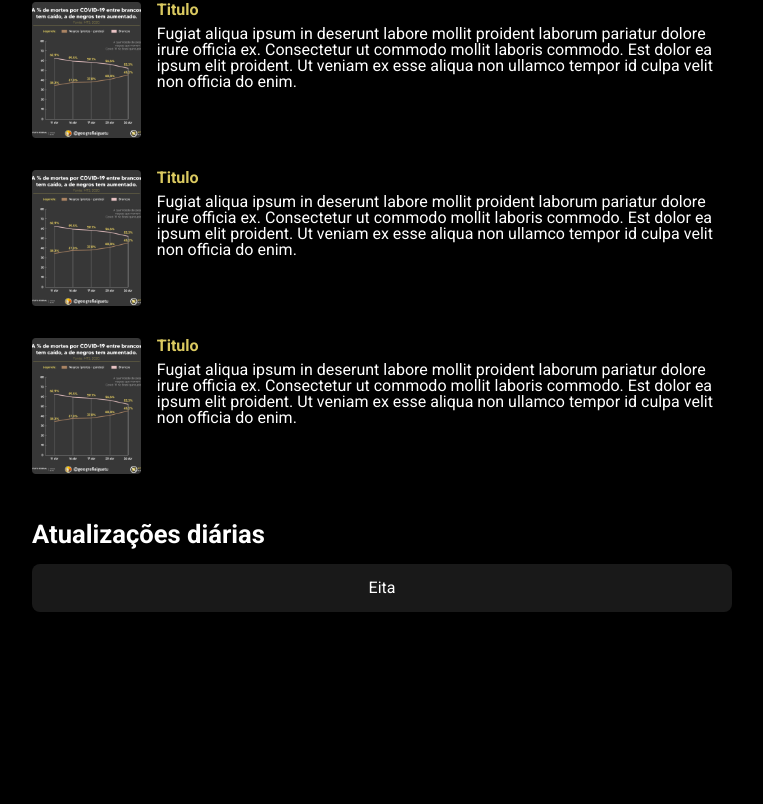
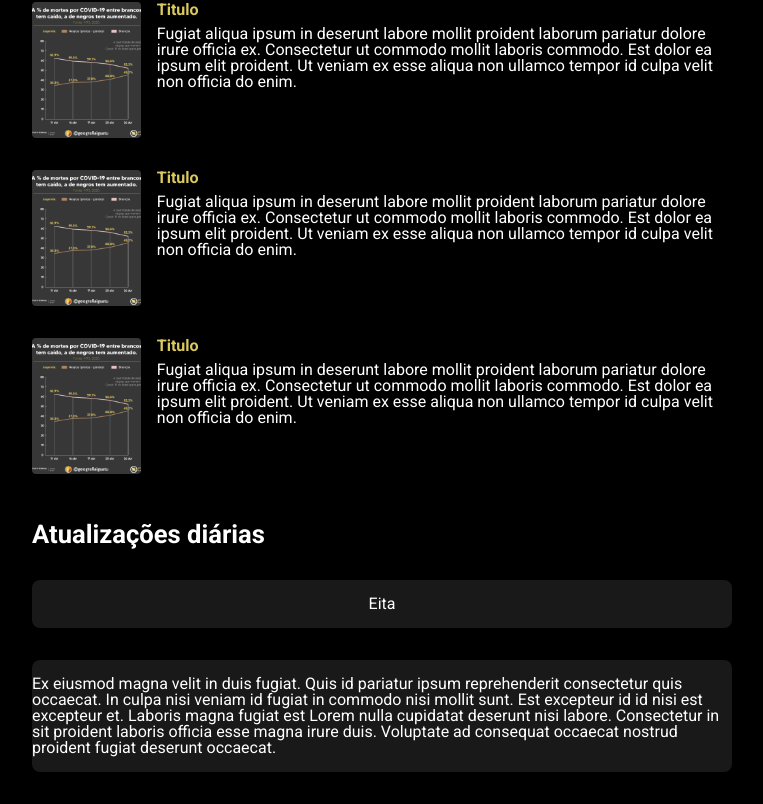
Before and after one commit to Albuquerquess/enc19-web, a React (Create React App) app: page /home in a window 1280 px wide. Shown: the part 607-1411 px from the top of the page, without its empty margins (258-1021 px from the left). Before the commit the page ends 1235 px from the top, so only its background shows below. Built offline with nearby package versions, Linux system fonts and the light colour scheme.

Commit message:
feat/home - fix padding and margin

```diff
--- a/src/components/Background/styles.ts
+++ b/src/components/Background/styles.ts
@@ -11,5 +11,6 @@ export const BackgroundContainer = styled.div`
 	background: var(--color-secondary);
 
 	padding: 1rem 0;
+	margin: 1rem 0;
 	border-radius: .5rem;
 `;
--- a/src/pages/Home/index.tsx
+++ b/src/pages/Home/index.tsx
@@ -22,6 +22,9 @@ const Home: React.FC = () => {
         <Background>
           Eita
         </Background>
+        <Background>
+          Ex eiusmod magna velit in duis fugiat. Quis id pariatur ipsum reprehenderit consectetur quis occaecat. In culpa nisi veniam id fugiat in commodo nisi mollit sunt. Est excepteur id id nisi est excepteur et. Laboris magna fugiat est Lorem nulla cupidatat deserunt nisi labore. Consectetur in sit proident laboris officia esse magna irure duis. Voluptate ad consequat occaecat nostrud proident fugiat deserunt occaecat.
+        </Background>
       </Box>
   </Container>
 }
```
